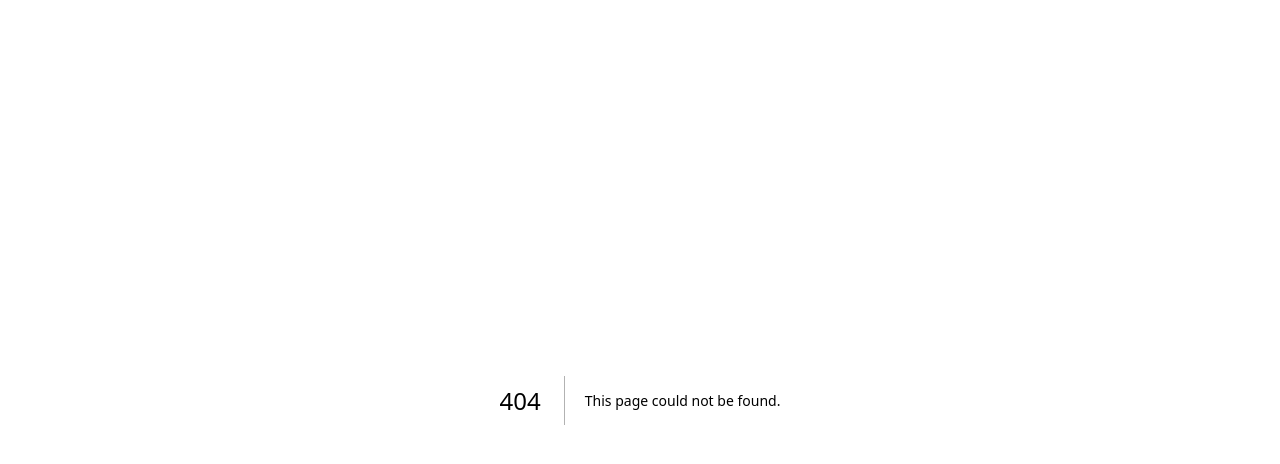
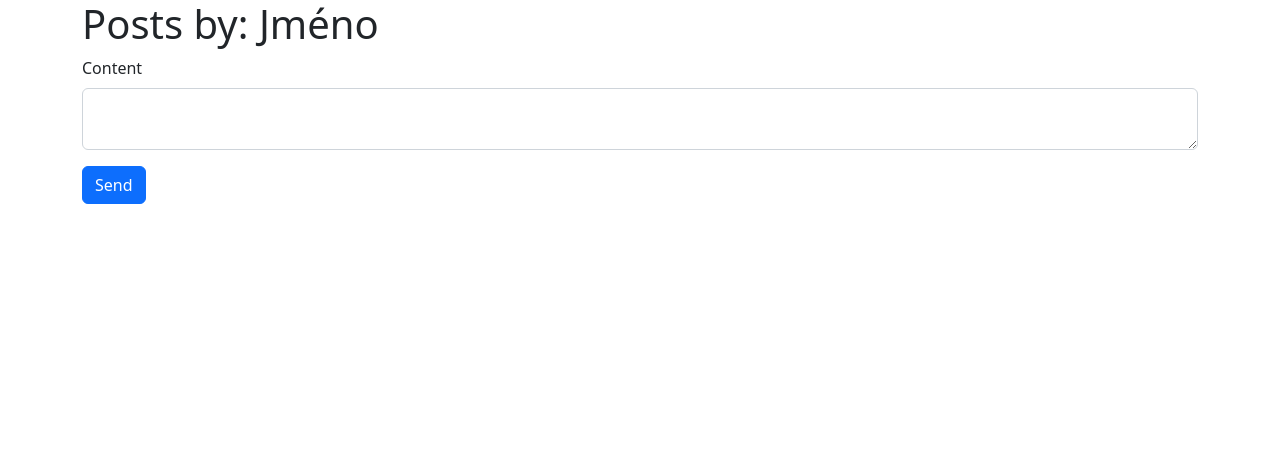
Before and after one commit to MartinKristof/react-workshop-wall, a Next.js app: page /posts in a window 1280 px wide. Before the commit this address had no page. Shown: the top 464 px of the page. Built offline with nearby package versions, Linux system fonts and the light colour scheme.

Commit message:
kick off Posts

```diff
--- a/package.json
+++ b/package.json
@@ -10,9 +10,11 @@
     "pretty:fix": "prettier --write ./src"
   },
   "dependencies": {
+    "bootstrap": "^5.2.3",
     "next": "13.2.3",
     "react": "18.2.0",
-    "react-dom": "18.2.0"
+    "react-dom": "18.2.0",
+    "reactstrap": "^9.1.6"
   },
   "devDependencies": {
     "@next/eslint-plugin-next": "^13.2.3",
--- /dev/null
+++ b/src/components/posts/Posts.tsx
@@ -0,0 +1,25 @@
+import React, { FC } from 'react';
+import { Col, Form, Row } from 'reactstrap';
+import { Heading } from '@o2/components/ui/Heading';
+import { InputField } from '../ui/InputField';
+import { Button } from '@o2/components/ui/Button';
+
+export const Posts: FC<{ userName: string }> = ({ userName }) => {
+  return (
+    <section>
+      <Row>
+        <Col>
+          <Heading>Posts by: {userName}</Heading>
+        </Col>
+      </Row>
+      <Row>
+        <Col>
+          <Form>
+            <InputField name="content" inputType="textarea" label="Content" />
+            <Button>Send</Button>
+          </Form>
+        </Col>
+      </Row>
+    </section>
+  );
+};
--- /dev/null
+++ b/src/components/ui/Button.tsx
@@ -0,0 +1,12 @@
+import React, { FC, ReactNode } from 'react';
+import { Button as ReactStrapButton } from 'reactstrap';
+
+export const Button: FC<{
+  children: ReactNode;
+  buttonType?: 'submit' | 'reset' | 'button';
+  color?: 'primary' | 'secondary';
+}> = ({ children, buttonType = 'submit', color = 'primary' }) => (
+  <ReactStrapButton type={buttonType} color={color}>
+    {children}
+  </ReactStrapButton>
+);
--- /dev/null
+++ b/src/components/ui/Heading.tsx
@@ -0,0 +1,5 @@
+import React, { ElementType, FC, ReactNode } from 'react';
+
+export const Heading: FC<{ children: ReactNode; tag?: ElementType }> = ({ tag: Tag = 'h1', children }) => (
+  <Tag>{children}</Tag>
+);
--- /dev/null
+++ b/src/components/ui/InputField.tsx
@@ -0,0 +1,13 @@
+import React, { FC } from 'react';
+import { FormGroup, Input, Label } from 'reactstrap';
+
+export const InputField: FC<{
+  name: string;
+  label: string;
+  inputType?: 'textarea' | 'text' | 'password';
+}> = ({ name, inputType = 'text', label }) => (
+  <FormGroup>
+    <Label for={name}>{label}</Label>
+    <Input id={name} name={name} type={inputType} />
+  </FormGroup>
+);
--- a/src/pages/_app.tsx
+++ b/src/pages/_app.tsx
@@ -1,6 +1,14 @@
 import '@o2/styles/globals.css';
 import type { AppProps } from 'next/app';
+import 'bootstrap/dist/css/bootstrap.css';
+import { Container } from 'reactstrap';
 
-export default function App({ Component, pageProps }: AppProps) {
-  return <Component {...pageProps} />;
-}
+const App = ({ Component, pageProps }: AppProps) => {
+  return (
+    <Container>
+      <Component {...pageProps} />
+    </Container>
+  );
+};
+
+export default App;
--- /dev/null
+++ b/src/pages/posts.tsx
@@ -0,0 +1,12 @@
+import { Posts } from '@o2/components/posts/Posts';
+import React from 'react';
+
+const PostsPage = () => {
+  return (
+    <div>
+      <Posts userName="Jméno" />
+    </div>
+  );
+};
+
+export default PostsPage;
--- a/src/styles/globals.css
+++ b/src/styles/globals.css
@@ -62,7 +62,6 @@ body {
 
 body {
   color: rgb(var(--foreground-rgb));
-  background: linear-gradient(to bottom, transparent, rgb(var(--background-end-rgb))) rgb(var(--background-start-rgb));
 }
 
 a {
```
Also changed, not shown: src/pages/index.tsx (+4 -84 lines), 1 other file (tests, documents, lock files or other folders).
